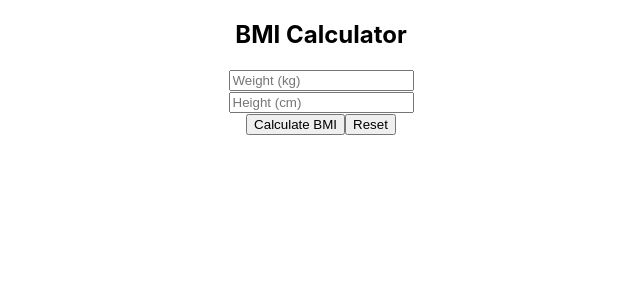
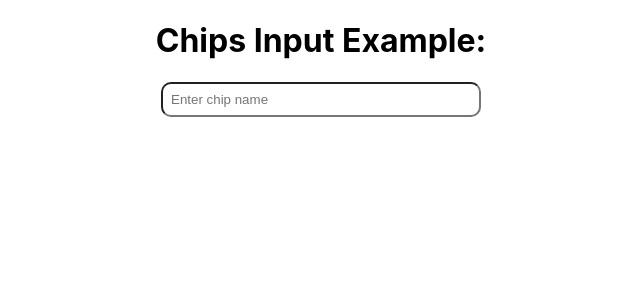
Before and after one commit to braju007/frontend_react_js, a React (Create React App) app in the folder machine_coding/: page / in a window 1280 px wide. Shown: the top 300 px of the page, without its empty margins (319-959 px from the left). Built offline with nearby package versions, Linux system fonts and the light colour scheme.

Commit message:
Add ChipsInput component

```diff
--- a/machine_coding/src/App.js
+++ b/machine_coding/src/App.js
@@ -15,7 +15,8 @@ import './App.css';
 // import { ValidateOTP } from './components/ValidateOTP';
 // import { FileExplorer } from './components/FileExplorer';
 // import { TimerStopWatch } from './components/TimerStopWatch';
-import BMICalculator from './components/BMICalculator';
+// import BMICalculator from './components/BMICalculator';
+import { ChipsInput } from './components/ChipsInput';
 
 function App() {
   return (
@@ -35,8 +36,9 @@ function App() {
       <UtilizeDebounceHook />
       <ValidateOTP />
       <FileExplorer />
-      <TimerStopWatch /> */}
-      <BMICalculator />
+      <TimerStopWatch />
+      <BMICalculator /> */}
+      <ChipsInput />
     </div>
   );
 }
--- /dev/null
+++ b/machine_coding/src/components/ChipsInput.jsx
@@ -0,0 +1,73 @@
+import React, { useState } from 'react';
+
+export const ChipsInput = () => {
+  const [inputValue, setInputValue] = useState('');
+  const [chipsList, setChipsList] = useState([]);
+
+  const addChipsToList = (e) => {
+    if (e.key === 'Enter' && inputValue.trim()) {
+      const newChips = [...chipsList];
+      newChips.push(inputValue);
+      setChipsList(newChips);
+      setInputValue('');
+    }
+  };
+
+  const deleteChipsFromList = (index) => {
+    const newChips = [...chipsList];
+    newChips.splice(index, 1);
+    setChipsList(newChips);
+  };
+
+  return (
+    <div>
+      <h1>Chips Input Example:</h1>
+      <input
+        style={{ padding: '8px', width: '300px', borderRadius: '10px' }}
+        placeholder="Enter chip name"
+        value={inputValue}
+        onChange={(e) => setInputValue(e.target.value)}
+        onKeyDown={(e) => addChipsToList(e)}
+      />
+      <div
+        style={{
+          display: 'flex',
+          flexWrap: 'wrap',
+          gap: '10px',
+          marginTop: '10px',
+          padding: '10px',
+          boxSizing: 'border-box',
+          maxWidth: '100%',
+          margin: '0 300px',
+        }}
+      >
+        {chipsList.map((chip, index) => (
+          <span
+            key={index}
+            style={{
+              display: 'flex',
+              alignItems: 'center',
+              margin: '10px',
+              backgroundColor: 'lightGray',
+              borderRadius: '10px',
+              padding: '10px 10px',
+            }}
+          >
+            {chip}
+            <button
+              style={{
+                backgroundColor: 'lightGray',
+                marginLeft: '8px',
+                border: 'none',
+                color: 'red',
+              }}
+              onClick={() => deleteChipsFromList(index)}
+            >
+              X
+            </button>
+          </span>
+        ))}
+      </div>
+    </div>
+  );
+};
```
